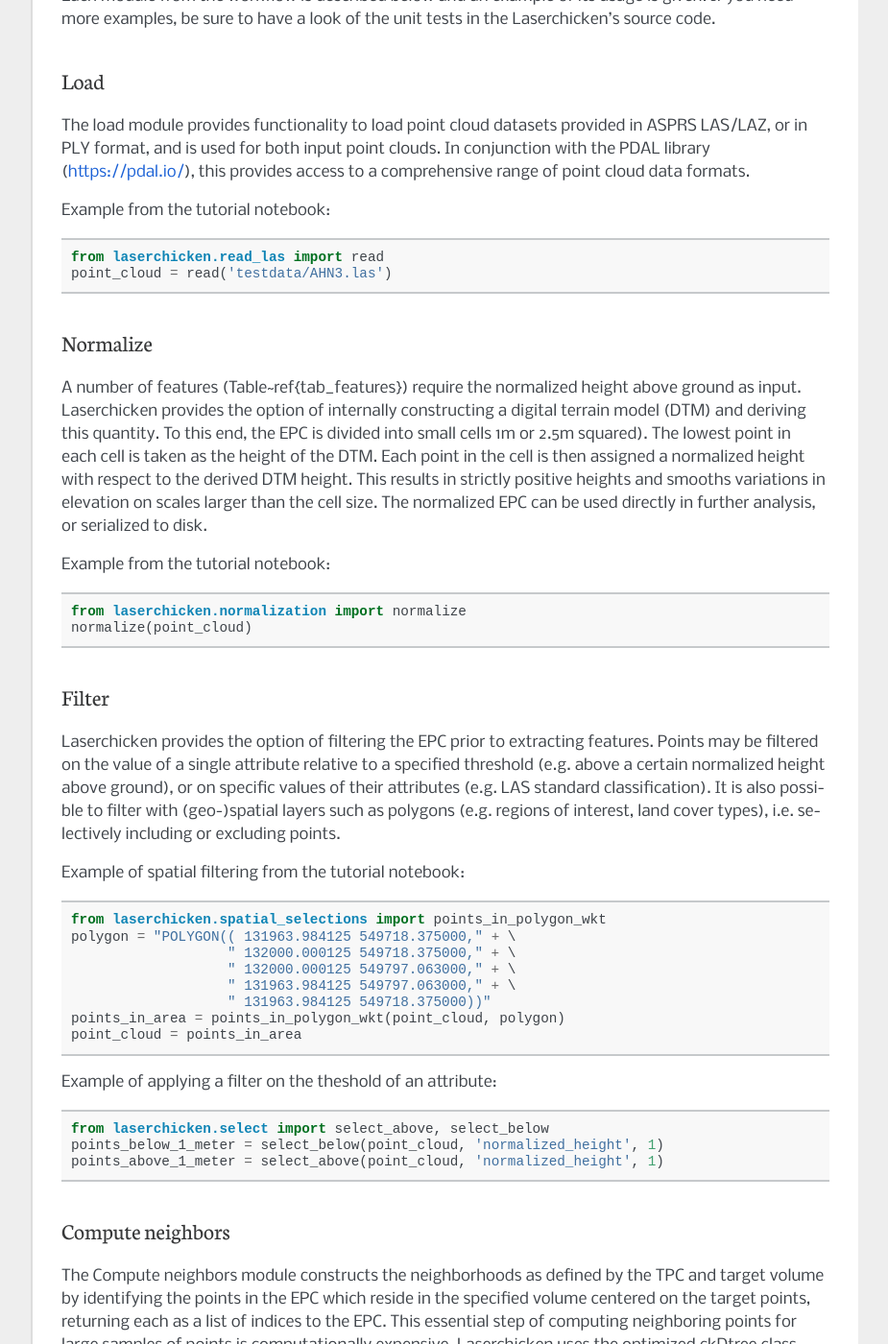
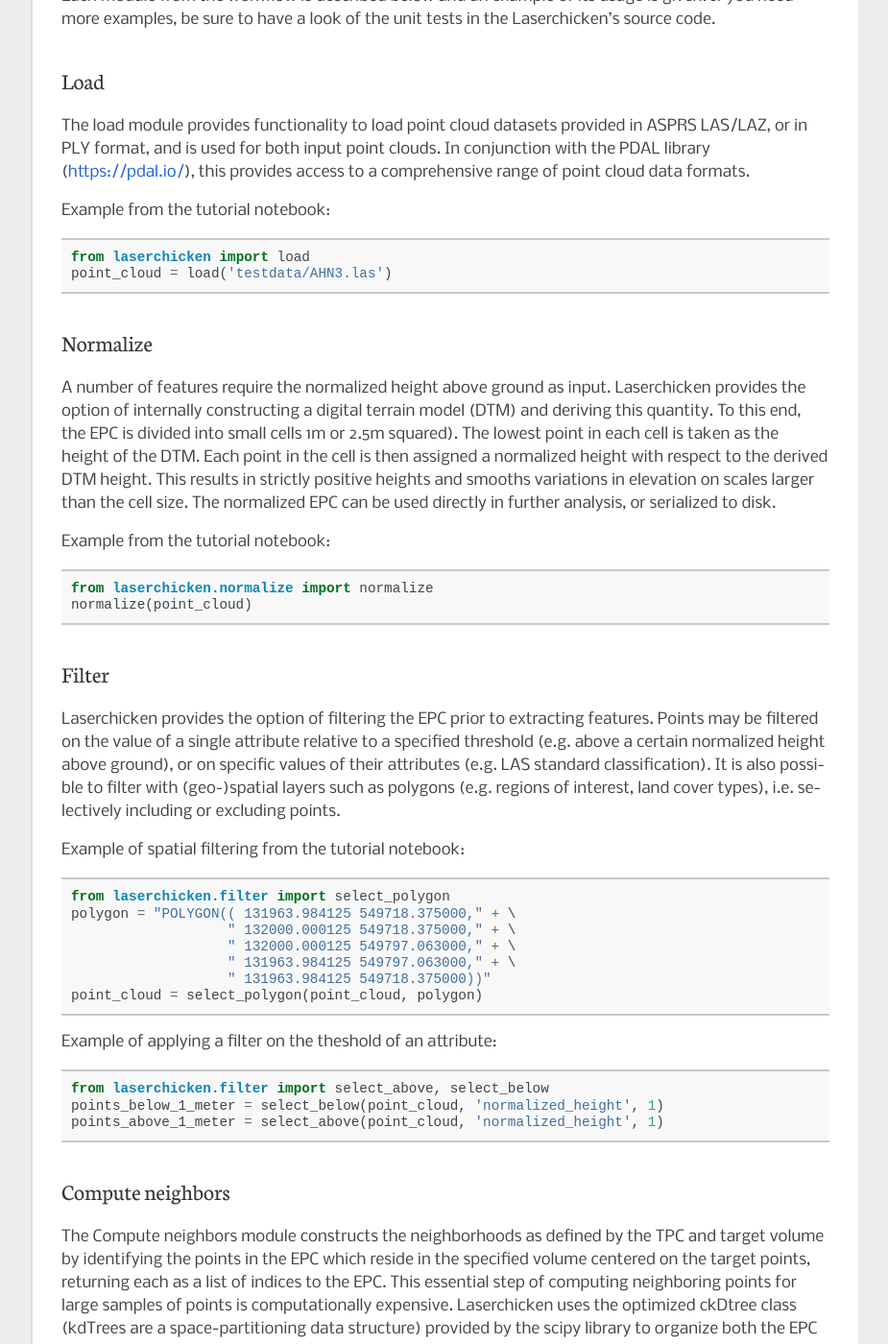
Before and after one commit to eEcoLiDAR/laserchicken, a Sphinx documentation site: the page built from docs/index.rst, in a window 1280 px wide and 1400 px high, scrolled down 2528 px. Shown: the whole window at 96% size, without its empty margins (198-1123 px from the left). Built offline with Sphinx 7.4.7, drawn with Linux system fonts in a browser that asks for light colours; some of the changed text lies outside the part shown.

Commit message:
documentation updated

```diff
--- a/docs/index.rst
+++ b/docs/index.rst
@@ -65,17 +65,17 @@ the PDAL library (https://pdal.io/), this provides access to a comprehensive ran
 
 Example from the tutorial notebook::
 
-   from laserchicken.read_las import read
-   point_cloud = read('testdata/AHN3.las')
+   from laserchicken import load
+   point_cloud = load('testdata/AHN3.las')
 
 Normalize
 ---------
 
-A number of features (Table~\ref{tab_features}) require the normalized height above ground as input. Laserchicken provides the option of internally constructing a digital terrain model (DTM) and deriving this quantity. To this end, the EPC is divided into small cells 1m or 2.5m squared). The lowest point in each cell is taken as the height of the DTM. Each point in the cell is then assigned a normalized height with respect to the derived DTM height. This results in strictly positive heights and smooths variations in elevation on scales larger than the cell size. The normalized EPC can be used directly in further analysis, or serialized to disk.
+A number of features require the normalized height above ground as input. Laserchicken provides the option of internally constructing a digital terrain model (DTM) and deriving this quantity. To this end, the EPC is divided into small cells 1m or 2.5m squared). The lowest point in each cell is taken as the height of the DTM. Each point in the cell is then assigned a normalized height with respect to the derived DTM height. This results in strictly positive heights and smooths variations in elevation on scales larger than the cell size. The normalized EPC can be used directly in further analysis, or serialized to disk.
 
 Example from the tutorial notebook::
 
-   from laserchicken.normalization import normalize
+   from laserchicken.normalize import normalize
    normalize(point_cloud)
 
 Filter
@@ -84,18 +84,17 @@ Laserchicken provides the option of filtering the EPC prior to extracting featur
 
 Example of spatial filtering from the tutorial notebook::
 
-   from laserchicken.spatial_selections import points_in_polygon_wkt
+   from laserchicken.filter import select_polygon
    polygon = "POLYGON(( 131963.984125 549718.375000," + \
                       " 132000.000125 549718.375000," + \
                       " 132000.000125 549797.063000," + \
                       " 131963.984125 549797.063000," + \
                       " 131963.984125 549718.375000))"
-   points_in_area = points_in_polygon_wkt(point_cloud, polygon)
-   point_cloud = points_in_area
+   point_cloud = select_polygon(point_cloud, polygon)
 
 Example of applying a filter on the theshold of an attribute::
 
-   from laserchicken.select import select_above, select_below
+   from laserchicken.filter import select_above, select_below
    points_below_1_meter = select_below(point_cloud, 'normalized_height', 1)
    points_above_1_meter = select_above(point_cloud, 'normalized_height', 1)
 
@@ -128,15 +127,14 @@ template for new features requiring similar operations.
 
 Example from the tutorial notebook::
 
-   from laserchicken.feature_extractor import compute_features
-   for x in neighbors:
-       compute_features(point_cloud, x, 0, targets, ['std_z','mean_z','slope'], volume)
+   from laserchicken import compute_features
+   compute_features(point_cloud, neighborhoods, targets, ['std_z','mean_z','slope'], volume)
 
 Features can be parameterized. If you need different parameters for them then their defaults you need to register them with these prior to using them.
 
 Example of adding a few parameterized band ratio features on different attributes::
 
-   from laserchicken.feature_extractor import register_new_feature_extractor
+   from laserchicken import register_new_feature_extractor
    from laserchicken.feature_extractor.band_ratio_feature_extractor import BandRatioFeatureExtractor
    register_new_feature_extractor(BandRatioFeatureExtractor(None,1,data_key='normalized_height'))
    register_new_feature_extractor(BandRatioFeatureExtractor(1,2,data_key='normalized_height'))
```
Also changed, not shown: other parts of docs/index.rst (+8 -8 lines).
